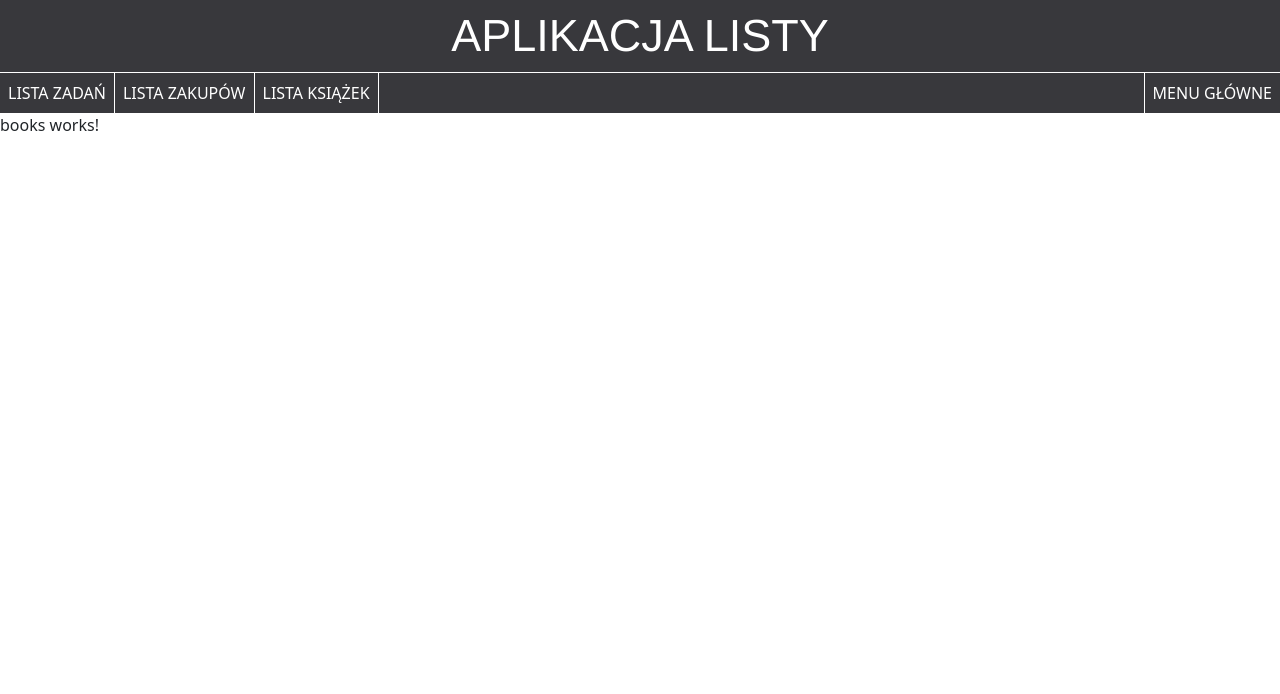
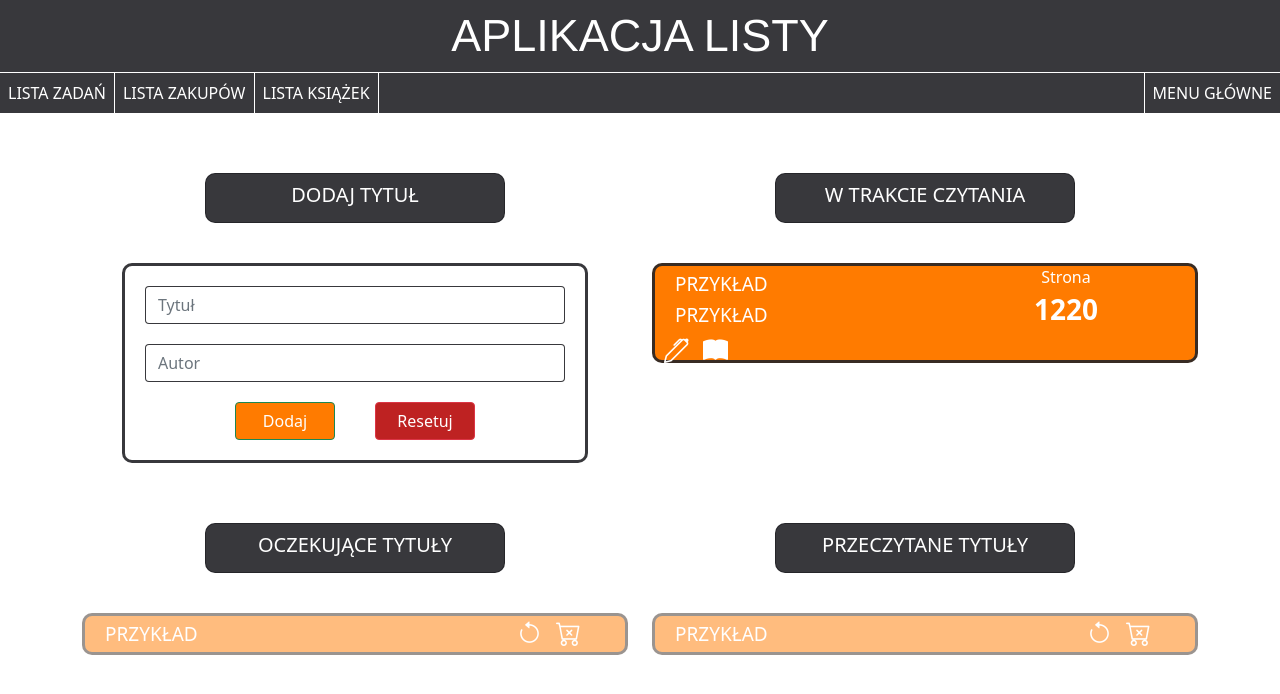
Before and after one commit to mkozien/toDoList, an Angular app: page /books-list in a window 1280 px wide. Shown: the top 694 px of the page. Built offline with nearby package versions, Linux system fonts and the light colour scheme.

Commit message:
book task div styling in progress

```diff
--- a/src/app/books/books.component.css
+++ b/src/app/books/books.component.css
@@ -0,0 +1,162 @@
+#top-row,
+#bottom-row {
+  position: relative;
+  top: 40px;
+}
+
+.item-title {
+  height: 50px;
+  width: 300px;
+  line-height: 42px;
+  background-color: rgba(35, 35, 39, 0.9);
+  border: 1px solid rgba(35, 35, 39, 0.9);
+  border-radius: 10px;
+  text-align: center;
+  margin: 20px auto 40px;
+}
+
+.item-title-text {
+  font-size: 20px;
+  color: white;
+}
+
+.add-item-form {
+  margin: 40px;
+  padding: 20px;
+  border: 3px solid rgba(35, 35, 39, 0.9);
+  border-radius: 10px;
+}
+
+input[type="text"] {
+  border: 1px solid rgba(35, 35, 39, 0.9);
+  margin-bottom: 20px;
+}
+
+input:focus {
+  box-shadow: 0 0 0 0.25rem rgb(255 123 0 / 25%);
+}
+
+.button-div {
+  margin-top: 20px;
+  text-align: center;
+}
+
+.reset-button {
+  width: 100px;
+  margin: 0px 20px;
+  background-color: #be2222;
+}
+
+.add-button {
+  width: 100px;
+  margin: 0px 20px;
+  background-color: #ff7b00;
+}
+
+.add-button:hover,
+.reset-button:hover {
+  padding: 5px 11px;
+  font-weight: bold;
+  font-size: 18px;
+  border: 3px solid rgba(35, 35, 39, 0.9);
+}
+
+.tasks-div {
+  max-height: 100px;
+  max-width: 600px;
+  margin: auto;
+  border: 3px solid rgba(35, 35, 39, 0.9);
+  border-radius: 10px;
+  background-color: #ff7b00;
+}
+
+.pending-task,
+.done-task {
+  max-height: 100px;
+  max-width: 600px;
+  line-height: 34px;
+  border-radius: 10px;
+}
+
+pending-task-div,
+.done-task-div {
+  width: 40px;
+  height: 40px;
+  margin: 0;
+}
+
+.pending-task-text,
+.done-task-text {
+  max-width: 400px;
+  max-height: 51.2px;
+  vertical-align: middle;
+  line-height: normal;
+  margin: 5px 20px;
+  font-size: 19px;
+  color: white;
+}
+
+.current-page-div {
+  max-width: 100px;
+  text-align: center;
+}
+
+.current-page-text {
+  max-width: 100px;
+  color: white;
+  vertical-align: middle;
+  line-height: normal;
+}
+
+#page-label {
+  height: 24px;
+}
+
+#page {
+  height: 42.2px;
+  font-weight: bold;
+  font-size: 28px;
+}
+
+.all-icons-div {
+  max-width: 50px;
+}
+
+.pending-task-icon-div,
+.done-task-icon-div {
+  width: 100px;
+  max-height: 34px;
+  margin: 0;
+}
+
+.pending-task-icon,
+.done-task-icon {
+  display: inline-block;
+  vertical-align: middle;
+  line-height: normal;
+}
+
+.task-icon-div {
+  width: 80px;
+  height: 34px;
+  margin: 0;
+  text-align: right;
+}
+
+.task-icon {
+  font-size: 25px;
+  margin: 7px;
+  color: white;
+}
+
+.task-icon:hover {
+  font-size: 25px;
+  background-color: rgba(108, 108, 114, 0.9);
+  border: 1px solid rgba(108, 108, 114, 0.9);
+  border-radius: 5px;
+  cursor: pointer;
+}
+
+.marked-as-done {
+  opacity: 0.5;
+}
--- a/src/app/books/books.component.html
+++ b/src/app/books/books.component.html
@@ -1,2 +1,102 @@
 <app-navbar></app-navbar>
-<p>books works!</p>
+<div class="container">
+    <div class="row" id="top-row">
+        <div class="col-6">
+            <div class="item-title">
+                <div class="item-title-text">DODAJ TYTUŁ</div>
+            </div>
+            <div class="add-item-form">
+                <form class="form-container">
+                    <div class="form-group">
+                        <input type="text" class="form-control" placeholder="Tytuł" name="name" ngModel required>
+                    </div>
+                    <div class="form-group">
+                        <input type="text" class="form-control" placeholder="Autor" name="name" ngModel required>
+                    </div>
+                    <div class="button-div">
+                        <button type="submit" class="btn btn-success add-button">Dodaj</button>
+                        <button type="submit" class="btn btn-danger reset-button">Resetuj</button>
+                    </div>
+                </form>
+            </div>
+        </div>
+        <div class="col-6">
+            <div class="item-title">
+                <div class="item-title-text">W TRAKCIE CZYTANIA</div>
+            </div>
+            <div>
+                <div class="tasks-div">
+                    <div class="pending-task">
+                        <div class="row">
+                            <div class="col-8 pending-task-div">
+                                <div class="pending-task-text">PRZYKŁAD</div>
+                                <div class="pending-task-text">PRZYKŁAD</div>
+                            </div>
+                            <div class="col-2 current-page-div">
+                                <div class="current-page-text" id="page-label">Strona</div>
+                                <div class="current-page-text" id="page">1220</div>
+                            </div>
+                            <div class="col-2 pending-task-icon-div">
+                                <div class="all-icons-div">
+                                    <div class="task-icon-div">
+                                        <span class="bi bi-pen task-icon"></span>
+                                        <span class="bi bi-book-fill task-icon"></span>
+                                    </div>
+                                    <div class="task-icon-div">
+                                        <span class="bi bi-trash task-icon"></span>
+                                    </div>
+                                </div>
+                            </div>
+                        </div>
+                    </div>
+                </div>
+            </div>
+        </div>
+    </div>
+    <div class="row" id="bottom-row">
+        <div class="col-6">
+            <div class="item-title">
+                <div class="item-title-text">OCZEKUJĄCE TYTUŁY</div>
+            </div>
+            <div>
+                <div class="tasks-div marked-as-done">
+                    <div class="done-task">
+                        <div class="row">
+                            <div class="col-9 pending-task-div">
+                                <div class="pending-task-text">PRZYKŁAD</div>
+                            </div>
+                            <div class="col-3 pending-task-icon-div">
+                                <div class="task-icon-div">
+                                    <span class="bi bi-arrow-counterclockwise task-icon"></span>
+                                    <span class="bi bi-cart-x task-icon"></span>
+                                </div>
+                            </div>
+                        </div>
+                    </div>
+                </div>
+            </div>
+        </div>
+        <div class="col-6">
+            <div class="item-title">
+                <div class="item-title-text">PRZECZYTANE TYTUŁY</div>
+            </div>
+            <div>
+                <div class="tasks-div marked-as-done">
+                    <div class="done-task">
+                        <div class="row">
+                            <div class="col-9 pending-task-div">
+                                <div class="pending-task-text">PRZYKŁAD</div>
+                            </div>
+                            <div class="col-3 pending-task-icon-div">
+                                <div class="task-icon-div">
+                                    <span class="bi bi-arrow-counterclockwise task-icon"></span>
+                                    <span class="bi bi-cart-x task-icon"></span>
+                                </div>
+                            </div>
+                        </div>
+                    </div>
+                </div>
+            </div>
+        </div>
+    </div>
+</div>
```
